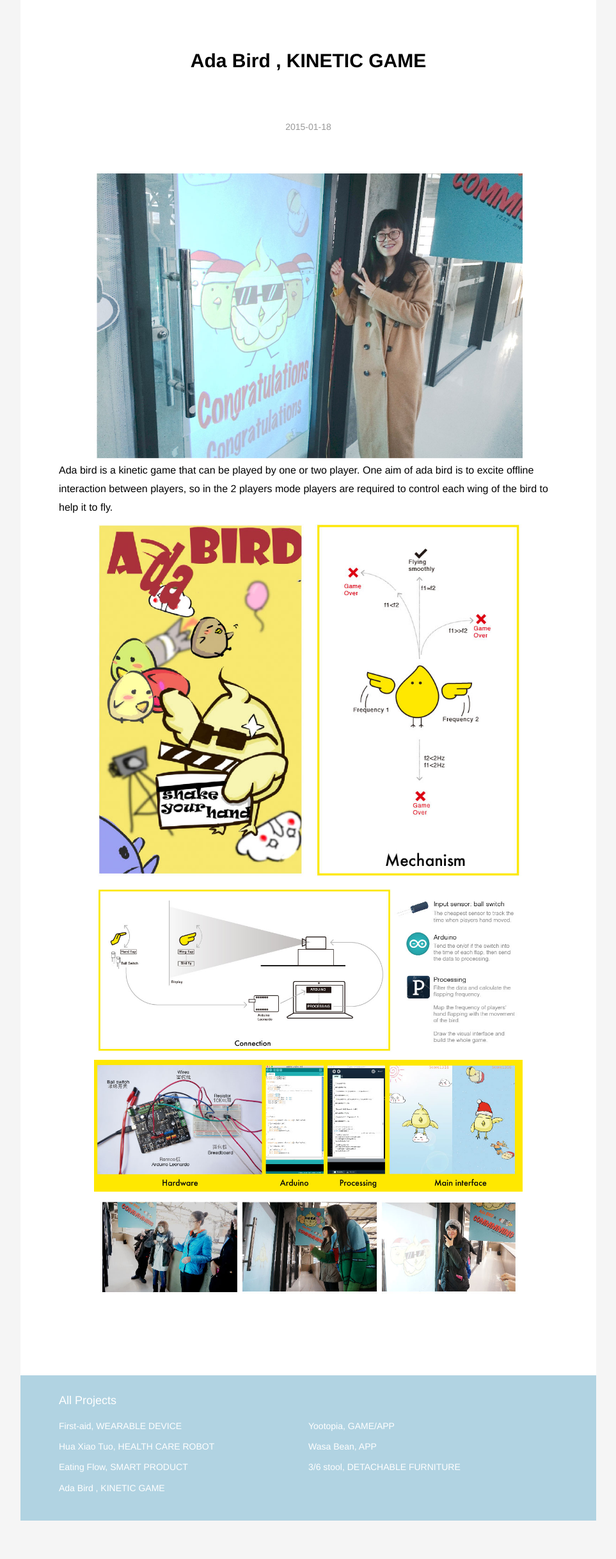
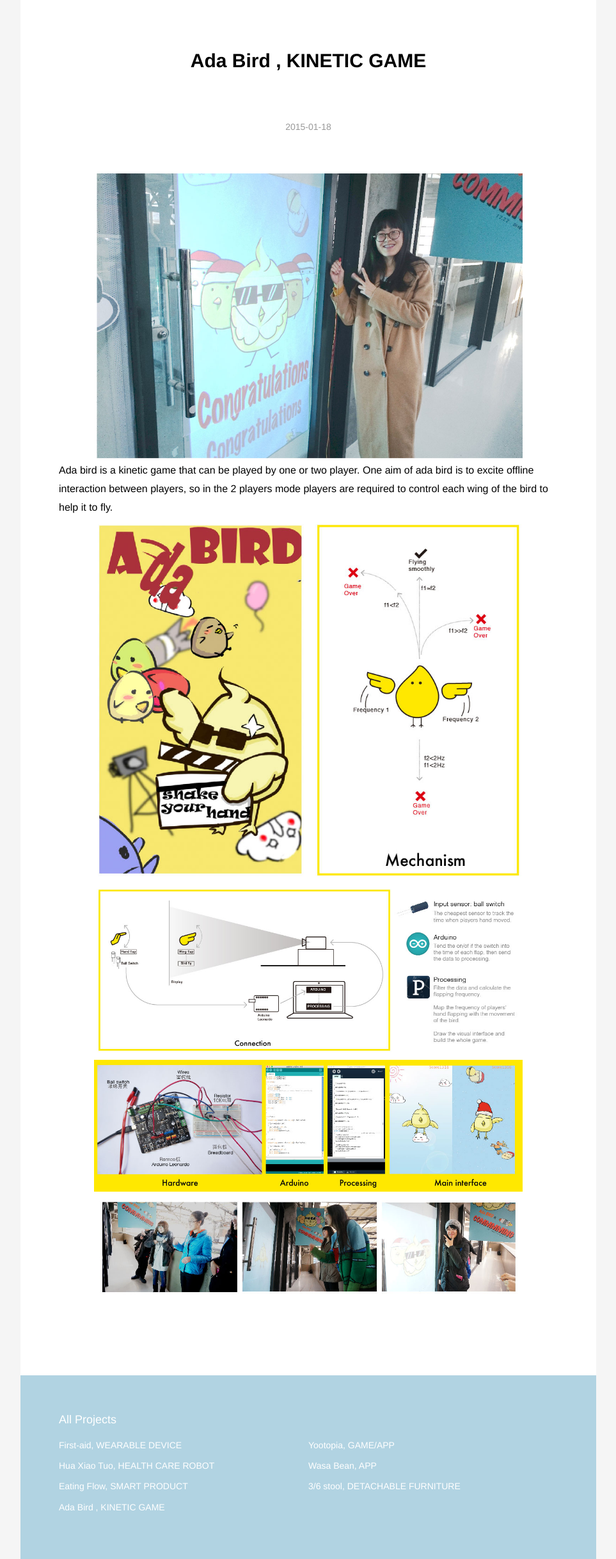
Before and after one commit to yuanyuanhu96/Potfolio-Archive, a Jekyll site: the page built from _posts/2015-01-18-Ada-bird.md, in a window 1280 px wide. Shown: the whole page at 64% size, without its empty margins (158-1121 px from the left). Built offline with Jekyll 4.4.1, drawn with Linux system fonts in a browser that asks for light colours; before the commit the page ends 2376 px from its top, so only the background shows below that.

Commit message:
Update style.css

```diff
--- a/_includes/style.css
+++ b/_includes/style.css
@@ -520,7 +520,7 @@ font-weight: lighter;
   background: #B1D3E2;
   width: 900px;
   margin: 0 auto;
-  padding: 30px 60px;
+  padding: 60px 60px;
 }
 @media screen and (max-width: 767px) {
   .about-wrapper {
```
